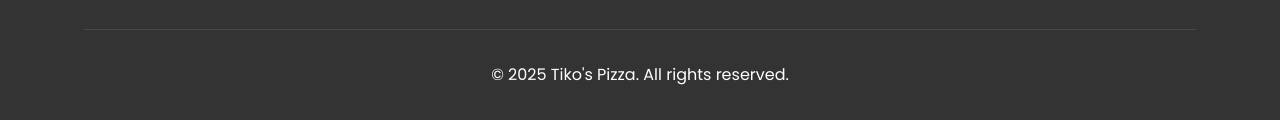
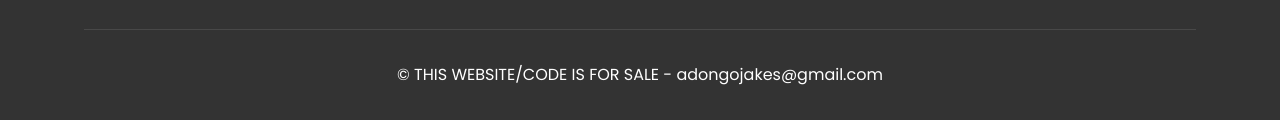
Before and after one commit to Adong-o/tikos, a website: page contact.html in a window 1280 px wide. Shown: the part 2460-2580 px from the top of the page. Drawn offline with Linux system fonts and the light colour scheme.

Commit message:
Update contact.html

```diff
--- a/contact.html
+++ b/contact.html
@@ -368,7 +368,7 @@
                 </div>
             </div>
             <div class="footer-bottom">
-                <p>&copy; 2025 Tiko's Pizza. All rights reserved.</p>
+                <p>&copy; THIS WEBSITE/CODE IS FOR SALE - adongojakes@gmail.com</p>
             </div>
         </div>
     </footer>
```
